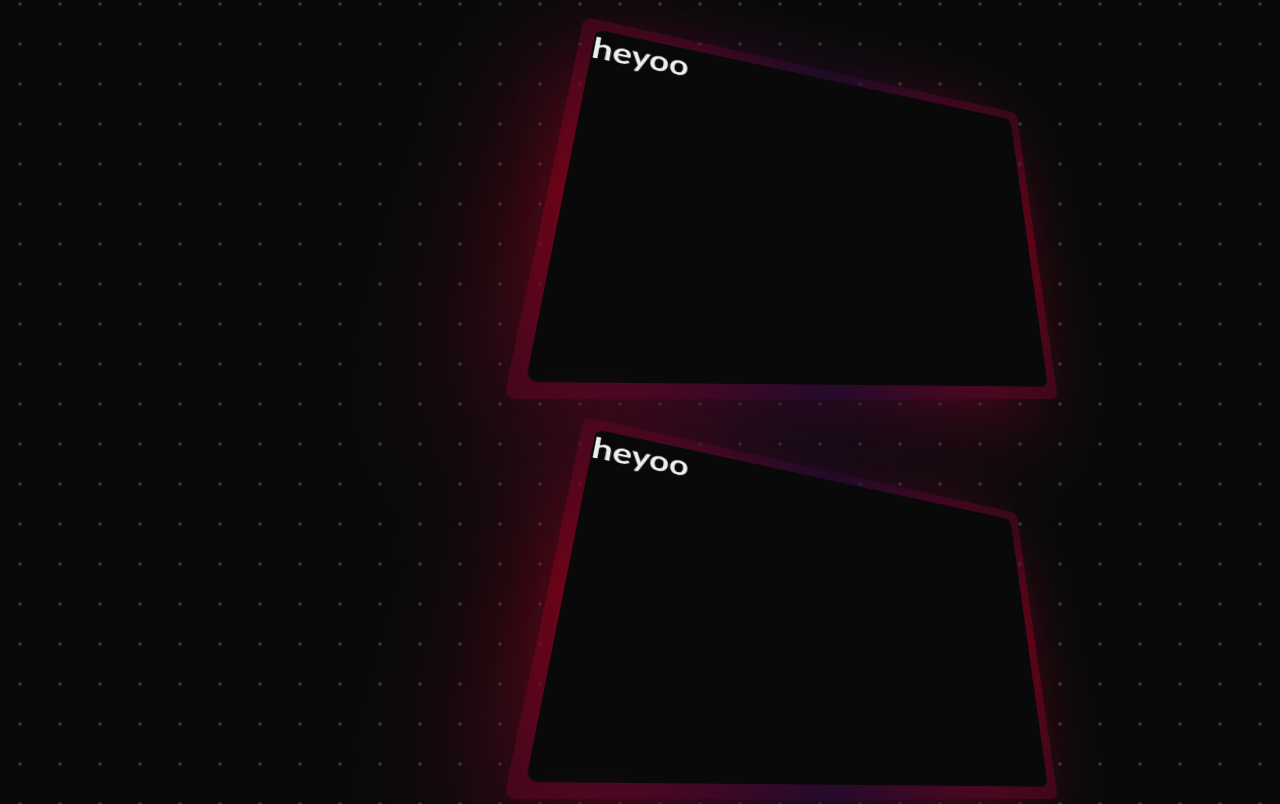
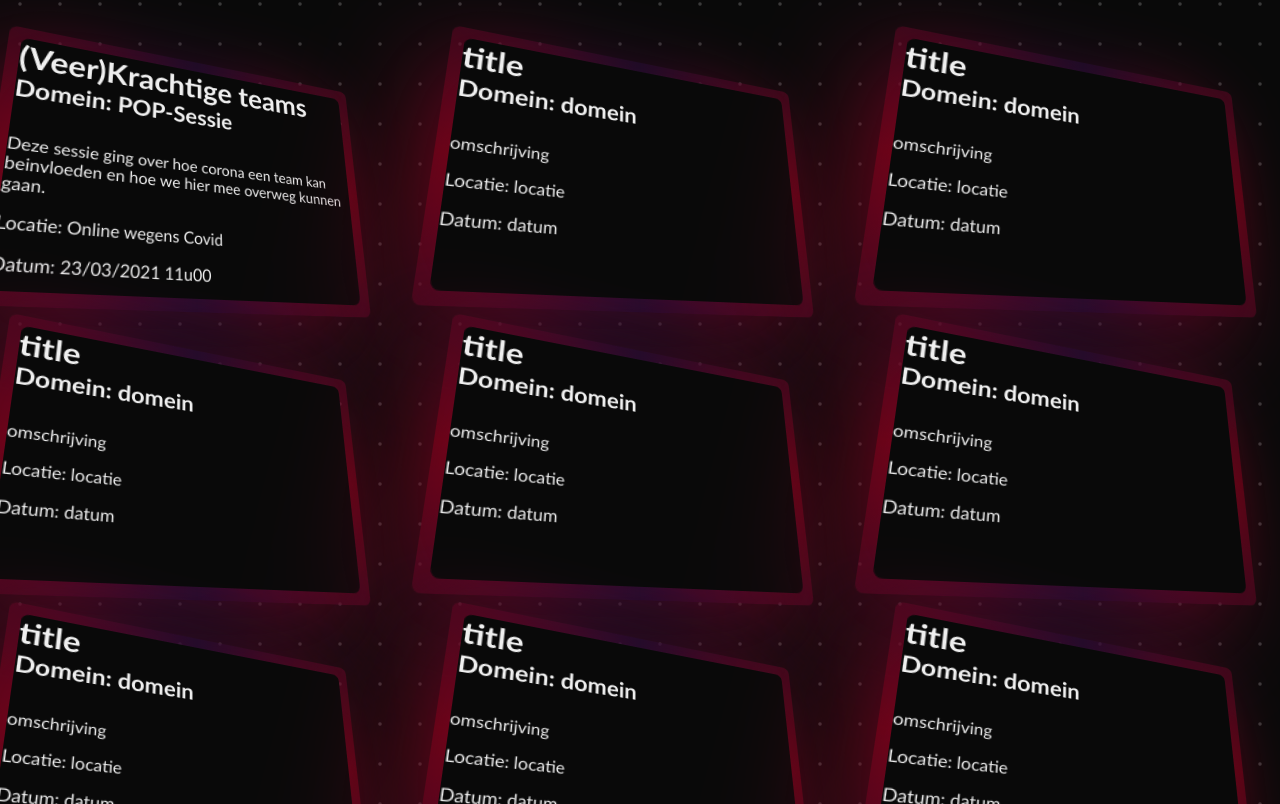
Before and after one commit to JonasVerlindenPXL/myPortfolio, an Angular app: page / in a window 1280 px wide. Shown: the part 1256-2060 px from the top of the page. Built offline with nearby package versions, Linux system fonts and the light colour scheme.

Commit message:
mandatory activity section

```diff
--- a/src/app/app.module.ts
+++ b/src/app/app.module.ts
@@ -6,6 +6,7 @@ import { CubeComponent } from './components/cube/cube.component';
 import { HomepageComponent } from './pages/homepage/homepage.component';
 import { CardGlowComponent } from './components/card-glow/card-glow.component';
 import { ActivitypageComponent } from './pages/activitypage/activitypage.component';
+import { CardMandatoryActivityComponent } from './components/card-mandatory-activity/card-mandatory-activity.component';
 
 @NgModule({
   declarations: [
@@ -13,7 +14,8 @@ import { ActivitypageComponent } from './pages/activitypage/activitypage.compone
     CubeComponent,
     HomepageComponent,
     CardGlowComponent,
-    ActivitypageComponent
+    ActivitypageComponent,
+    CardMandatoryActivityComponent
   ],
   imports: [
     BrowserModule
--- /dev/null
+++ b/src/app/components/card-mandatory-activity/card-mandatory-activity.component.css
@@ -0,0 +1,47 @@
+.card-glow {
+  height: 30vh;
+  aspect-ratio: 1.5/1;
+  background: var(--color-black);
+  border-radius: 0.5rem;
+  position: relative;
+  transform: perspective(500px) rotateX(20deg) rotateY(20deg);
+  transform-style: preserve-3d;
+  transform-origin: center center;
+  margin: auto;
+}
+
+.card-glow::before,
+.card-glow::after {
+  content: "";
+  position: absolute;
+  inset: -1rem;
+  background: conic-gradient(
+    from var(--gradient-angle),
+    var(--color-red),
+    var(--color-purple),
+    var(--color-red),
+    var(--color-purple),
+    var(--color-red)
+  );
+  border-radius: inherit;
+  animation: rotation 20s linear infinite;
+  transform: translateZ(-50px);
+}
+
+.card-glow::before {
+  inset: -0.75rem;
+  transform: translateZ(-1px);
+  opacity: 0.5;
+}
+
+.card-glow::after {
+  filter: blur(3.5rem);
+}
+.card-glow-content{
+  display: grid;
+  gap: 2rem;
+}
+.card-glow-info{
+  display: grid;
+  gap: 1rem;
+}
--- /dev/null
+++ b/src/app/components/card-mandatory-activity/card-mandatory-activity.component.html
@@ -0,0 +1,13 @@
+<div class="card-glow">
+  <div class="card-glow-content">
+    <div class="card-glow-title">
+      <h1>{{title}}</h1>
+      <h2>Domein: {{domain}}</h2>
+    </div>
+    <div class="card-glow-info">
+      <p>{{description}}</p>
+      <p>Locatie: {{location}}</p>
+      <p>Datum: {{date}}</p>
+    </div>
+  </div>
+</div>
--- a/src/app/pages/activitypage/activitypage.component.css
+++ b/src/app/pages/activitypage/activitypage.component.css
@@ -14,16 +14,7 @@
 }
 .activity-layout-activities{
   display: grid;
-  grid-template-columns: 30% 70%;
+  grid-template-columns: repeat(3, 1fr);
+  align-items: center;
+  gap: 3rem;
 }
-.layout-activities-left{
-
-}
-.layout-activities-right{
-  display: grid;
-  gap: 5rem;
-}
-
-.layout-activities-figure{
-
-}
--- a/src/app/pages/activitypage/activitypage.component.html
+++ b/src/app/pages/activitypage/activitypage.component.html
@@ -3,14 +3,20 @@
     <h1>Activiteiten</h1>
   </div>
   <div class="activity-layout-activities">
-    <div class="layout-activities-left">
-      <div class="layout-activities-figure"></div>
-    </div>
-    <div class="layout-activities-right">
-      <app-card-glow [height]="'40'"></app-card-glow>
-      <app-card-glow [height]="'40'"></app-card-glow>
-      <app-card-glow [height]="'40'"></app-card-glow>
-    </div>
+
+    <app-card-mandatory-activity [title]="'(Veer)Krachtige teams'"
+                                 [domain]="'POP-Sessie'"
+                                 [description]="'Deze sessie ging over hoe corona een team kan beinvloeden en hoe we hier mee overweg kunnen gaan.'"
+                                 [location]="'Online wegens Covid'"
+                                 [date]="'23/03/2021 11u00'"></app-card-mandatory-activity>
+    <app-card-mandatory-activity></app-card-mandatory-activity>
+    <app-card-mandatory-activity></app-card-mandatory-activity>
+    <app-card-mandatory-activity></app-card-mandatory-activity>
+    <app-card-mandatory-activity></app-card-mandatory-activity>
+    <app-card-mandatory-activity></app-card-mandatory-activity>
+    <app-card-mandatory-activity></app-card-mandatory-activity>
+    <app-card-mandatory-activity></app-card-mandatory-activity>
+    <app-card-mandatory-activity></app-card-mandatory-activity>
 
   </div>
 </div>
```
Also changed, not shown: src/app/components/card-mandatory-activity/card-mandatory-activity.component.ts (added, +14 -0 lines), 1 other file (tests, documents, lock files or other folders).
